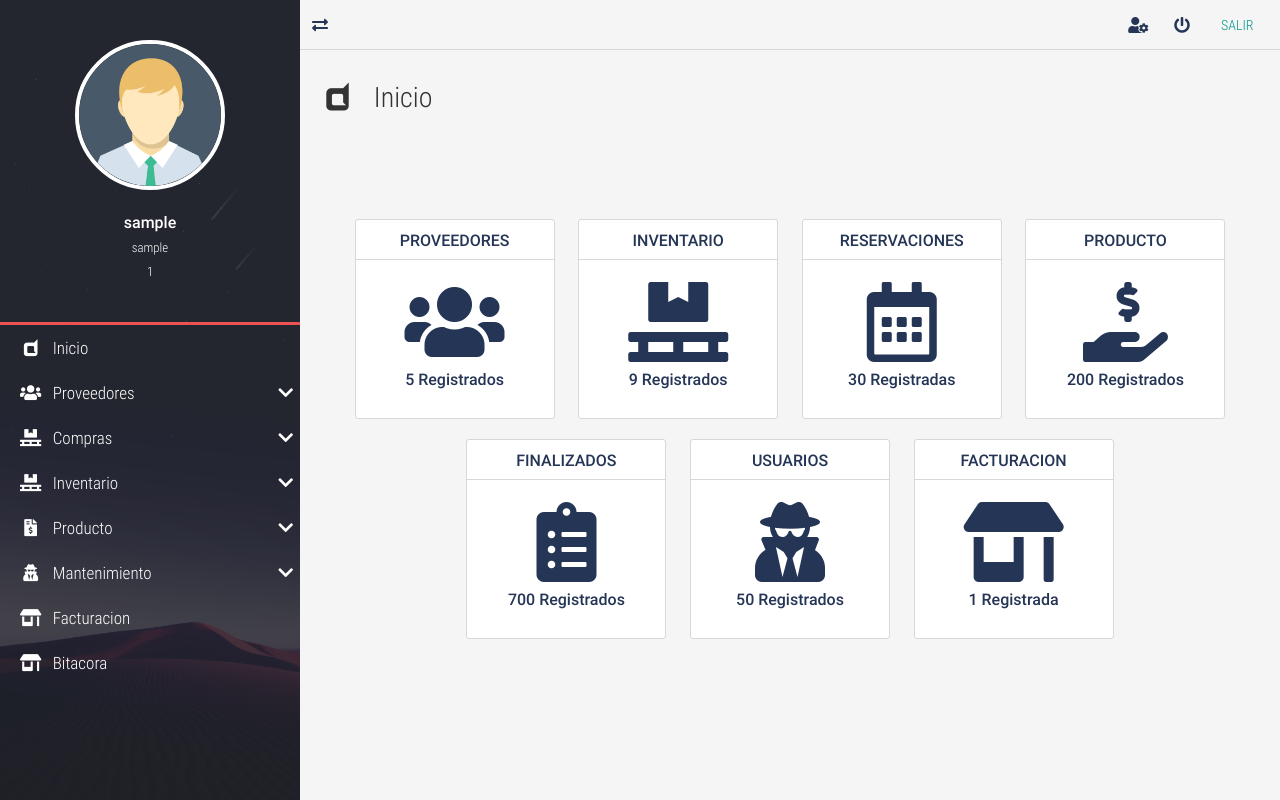
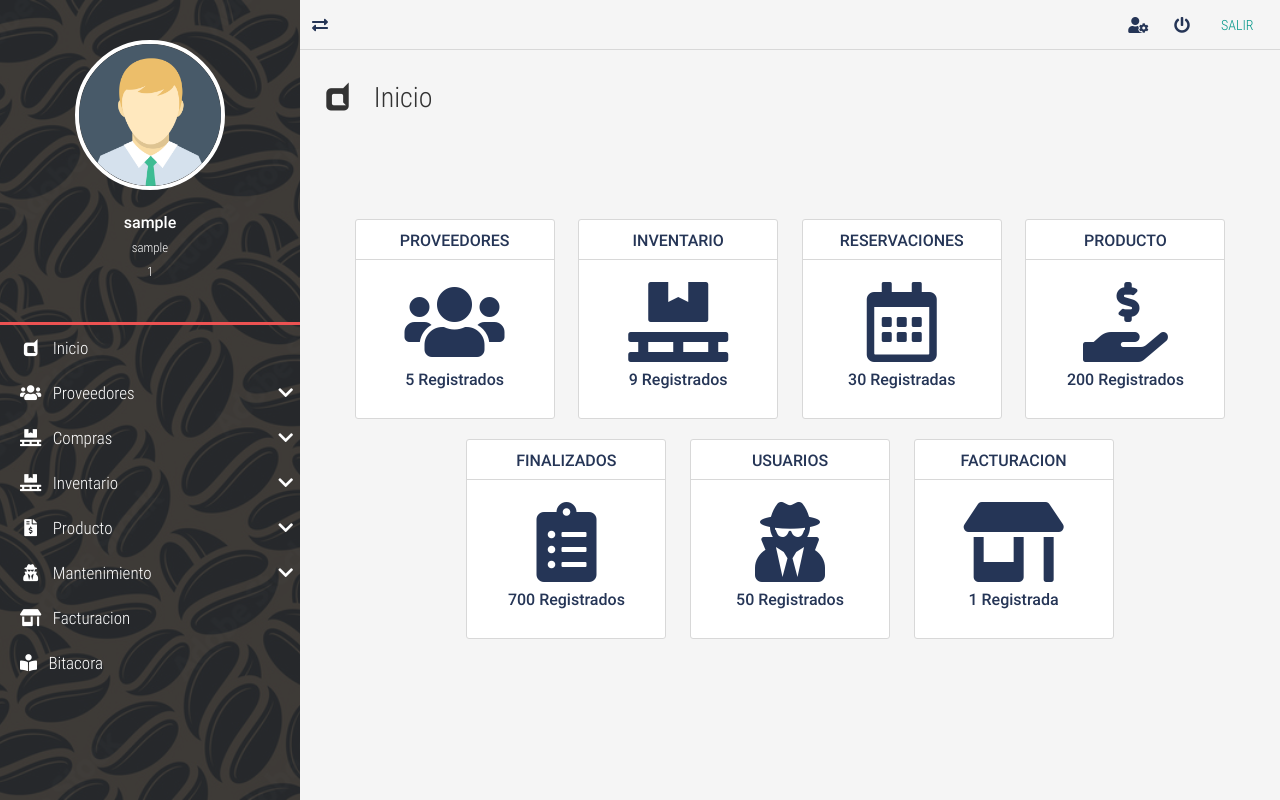
Before and after one commit to maguilera4323/proyectoSIA, a PHP site: page /proyectoSIA/home/ in a window 1280 px wide. Run offline with PHP 8.4, Linux system fonts and the light colour scheme; the visitor is signed in with stand-in values (Sample User, id 1).

Commit message:
bitacora

```diff
--- a/vistas/css/style.css
+++ b/vistas/css/style.css
@@ -255,7 +255,7 @@ table form{
 	left: 0;
 	z-index: 1;
 	transition: all .2s ease-in-out;
-	background-image: url('../assets/img/nav-font.jpg');
+	background-image: url('../assets/img/adobe.jpg');
 	background-position: center center;
 	background-size: cover;
 }
--- a/vistas/inc/NavLateral.php
+++ b/vistas/inc/NavLateral.php
@@ -103,7 +103,7 @@
 				</li>
 
 				<li>
-					<a href="<?php echo SERVERURL; ?>bitacora/"><i class="fas fa-store-alt fa-fw"></i> &nbsp; Bitacora</a>
+					<a href="<?php echo SERVERURL; ?>bitacora/"><i class="fas fa-book-reader"></i> &nbsp; Bitacora</a>
 				</li>
 			</ul>
 		</nav>
```
